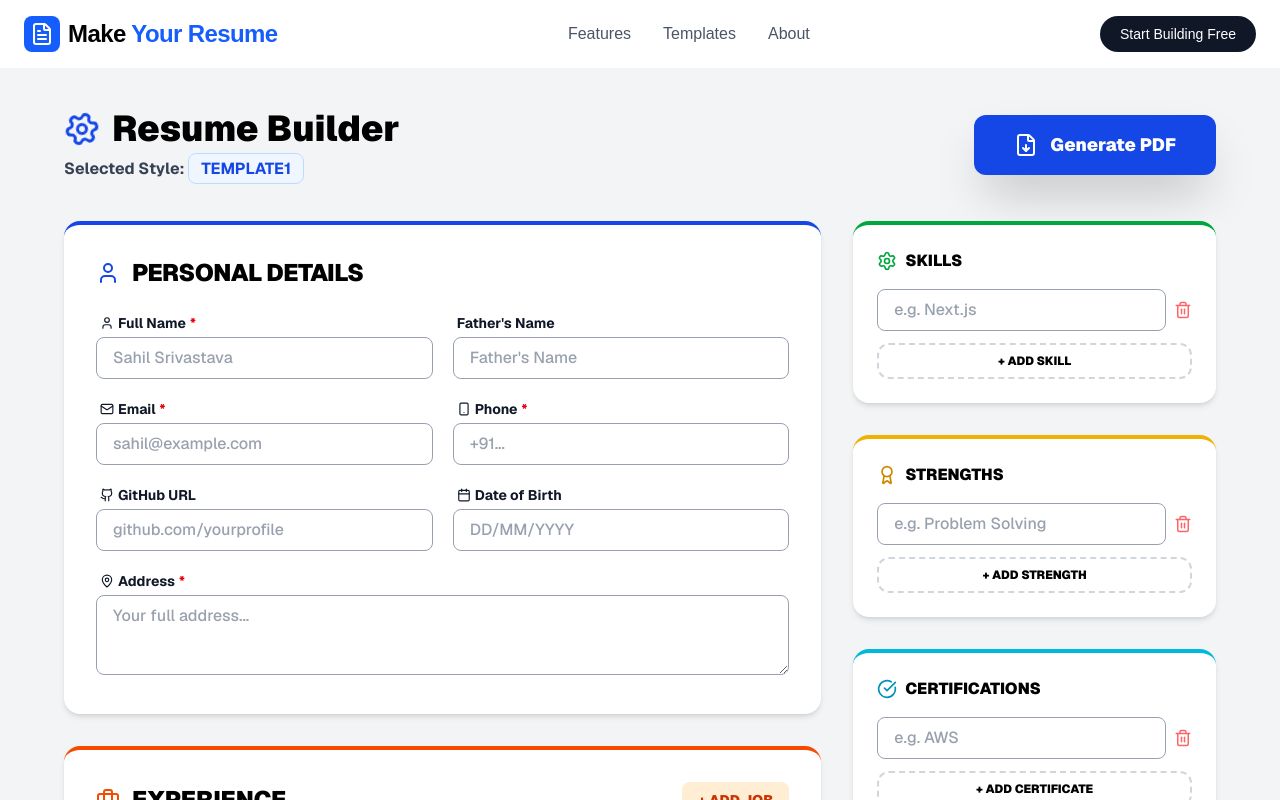
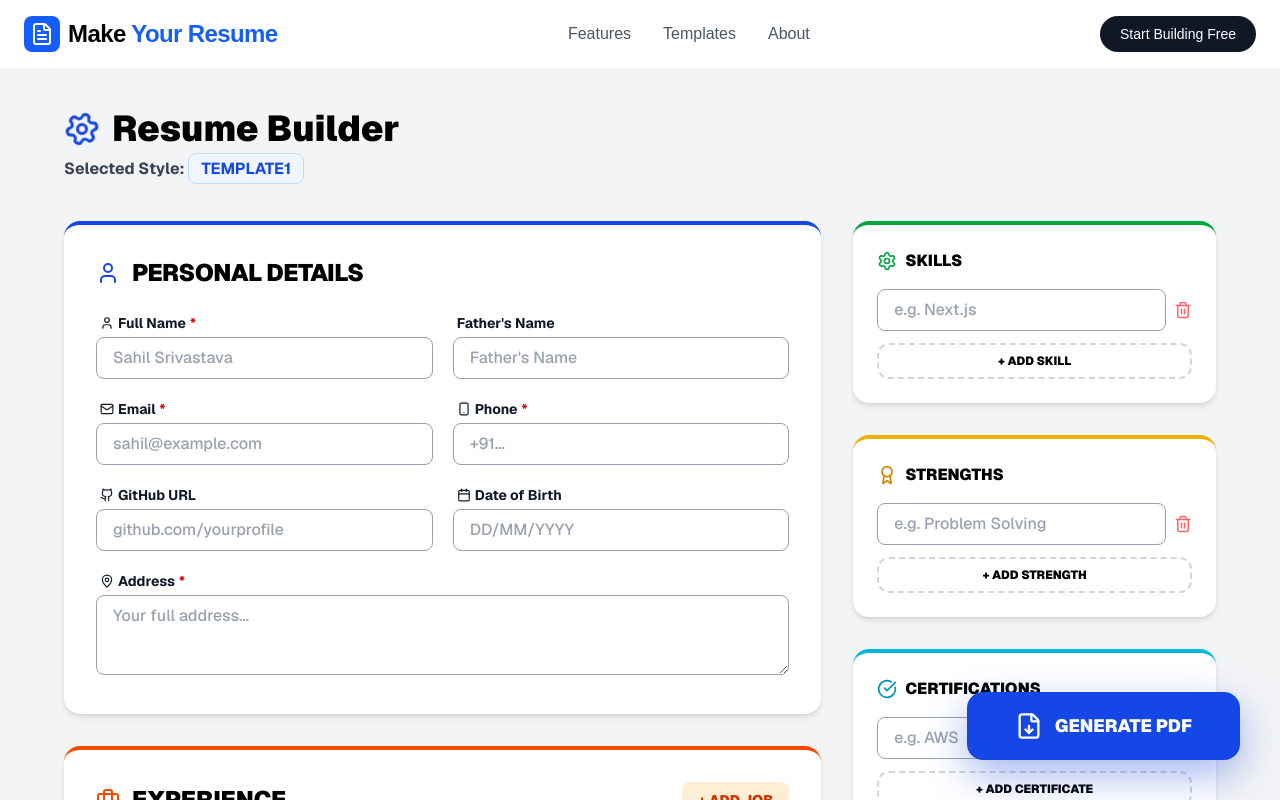
Before and after one commit to kanXer/resume-builder, a Next.js app: page /builder in a window 1280 px wide. Shown: the top 800 px of the page. Built offline with nearby package versions, Linux system fonts and the light colour scheme.

Commit message:
Update page.tsx

```diff
--- a/app/builder/page.tsx
+++ b/app/builder/page.tsx
@@ -103,7 +103,6 @@ function ResumeBuilderContent() {
 
   async function generatePDF() {
     setLoading(true);
-    // JSON mein 'template' field add kar di gayi hai
     let payload = { ...formData, template: templateId };
 
     if (payload.experience.length === 1 && !payload.experience[0].company) {
@@ -119,7 +118,7 @@ function ResumeBuilderContent() {
       const blob = await res.blob();
       setPdfUrl(URL.createObjectURL(blob));
     } catch {
-      alert("Backend error! Please check if your Python server is running.");
+      alert("Backend error! Please check if your server is running.");
     }
     setLoading(false);
   }
@@ -130,10 +129,10 @@ function ResumeBuilderContent() {
   const Required = <span className="text-red-600">*</span>;
 
   return (
-    <div className="min-h-screen bg-gray-100 py-10 px-4 md:px-8 font-sans">
+    <div className="min-h-screen bg-gray-100 py-10 px-4 md:px-8 font-sans pb-24">
       <div className="max-w-6xl mx-auto">
 
-        {/* --- HEADER --- */}
+        {/* --- HEADER (Button removed from here) --- */}
         <div className="flex flex-col md:flex-row justify-between items-center mb-10 gap-4">
           <div>
             <h1 className="text-4xl font-black text-black flex items-center gap-3">
@@ -141,23 +140,11 @@ function ResumeBuilderContent() {
             </h1>
             <p className="text-gray-700 font-bold mt-2">Selected Style: <span className="text-blue-700 uppercase px-3 py-1 bg-blue-50 rounded-lg border border-blue-200">{templateId}</span></p>
           </div>
-
-          <button
-            onClick={generatePDF}
-            disabled={loading}
-            className="bg-blue-700 hover:bg-black text-white px-10 py-4 rounded-xl font-black text-lg flex items-center gap-3 shadow-2xl transition-all active:scale-95 disabled:opacity-70 group"
-          >
-            {loading ? <div className="h-6 w-6 border-4 border-white border-t-transparent rounded-full animate-spin" /> : <FileDown size={24} className="group-hover:translate-y-1 transition-transform" />}
-            {loading ? "Generating..." : "Generate PDF"}
-          </button>
         </div>
 
         <div className="grid grid-cols-1 lg:grid-cols-12 gap-8">
-
           {/* --- LEFT COLUMN --- */}
           <div className="lg:col-span-8 space-y-8">
-
-            {/* PERSONAL INFO SECTION */}
             <section className="bg-white p-8 rounded-2xl shadow-md border-t-4 border-blue-700">
               <div className="flex items-center gap-3 mb-6">
                 <User size={24} className="text-blue-700 font-bold"/>
@@ -195,7 +182,6 @@ function ResumeBuilderContent() {
               </div>
             </section>
 
-            {/* EXPERIENCE SECTION */}
             <section className="bg-white p-8 rounded-2xl shadow-md border-t-4 border-orange-600">
               <div className="flex justify-between items-center mb-6">
                 <div className="flex items-center gap-3">
@@ -222,7 +208,6 @@ function ResumeBuilderContent() {
               ))}
             </section>
 
-            {/* EDUCATION SECTION */}
             <section className="bg-white p-8 rounded-2xl shadow-md border-t-4 border-purple-700">
               <div className="flex justify-between items-center mb-6">
                 <div className="flex items-center gap-3">
@@ -247,8 +232,6 @@ function ResumeBuilderContent() {
 
           {/* --- RIGHT COLUMN --- */}
           <div className="lg:col-span-4 space-y-8">
-
-            {/* SKILLS */}
             <div className="bg-white p-6 rounded-2xl shadow-md border-t-4 border-green-600">
               <h3 className="font-black text-black uppercase mb-4 flex items-center gap-2"><Settings size={20} className="text-green-600"/> Skills</h3>
               <div className="space-y-2">
@@ -262,7 +245,6 @@ function ResumeBuilderContent() {
               <button onClick={() => addArrayItem("skills")} className="w-full mt-3 py-2 border-2 border-dashed text-black border-gray-300 rounded-xl text-xs font-black hover:bg-green-50 transition-colors">+ ADD SKILL</button>
             </div>
 
-            {/* STRENGTHS */}
             <div className="bg-white p-6 rounded-2xl shadow-md border-t-4 border-yellow-500">
               <h3 className="font-black text-black uppercase mb-4 flex items-center gap-2"><Award size={20} className="text-yellow-600"/> Strengths</h3>
               <div className="space-y-2">
@@ -276,7 +258,6 @@ function ResumeBuilderContent() {
               <button onClick={() => addArrayItem("strengths")} className="w-full mt-3 py-2 border-2 border-dashed text-black border-gray-300 rounded-xl text-xs font-black hover:bg-yellow-50 transition-colors">+ ADD STRENGTH</button>
             </div>
 
-            {/* CERTIFICATIONS */}
             <div className="bg-white p-6 rounded-2xl shadow-md border-t-4 border-cyan-500">
               <h3 className="font-black text-black uppercase mb-4 flex items-center gap-2"><CheckCircle size={20} className="text-cyan-600"/> Certifications</h3>
               <div className="space-y-2">
@@ -290,7 +271,6 @@ function ResumeBuilderContent() {
               <button onClick={() => addArrayItem("certifications")} className="w-full mt-3 py-2 border-2 border-dashed border-gray-300 text-black rounded-xl text-xs font-black hover:bg-cyan-50 transition-colors">+ ADD CERTIFICATE</button>
             </div>
 
-            {/* DARK INFO CARD */}
             <div className="bg-black p-8 rounded-[2.5rem] shadow-2xl text-white border-b-8 border-blue-700">
               <h3 className="font-black text-xl mb-6 flex items-center gap-2 border-b border-gray-800 pb-3 uppercase tracking-tighter">
                 <Plus size={24} className="text-blue-500"/> Other Details
@@ -309,12 +289,30 @@ function ResumeBuilderContent() {
           </div>
         </div>
 
+        {/* --- FLOATING GENERATE BUTTON --- */}
+        <div className="fixed bottom-6 right-6 md:bottom-10 md:right-10 z-[100]">
+          <button
+            onClick={generatePDF}
+            disabled={loading}
+            className="bg-blue-700 hover:bg-black text-white px-8 py-4 md:px-12 md:py-5 rounded-full md:rounded-2xl font-black text-lg flex items-center gap-3 shadow-[0_15px_40px_rgba(29,78,216,0.4)] transition-all active:scale-90 hover:-translate-y-2 disabled:opacity-70 group"
+          >
+            {loading ? (
+              <div className="h-6 w-6 border-4 border-white border-t-transparent rounded-full animate-spin" />
+            ) : (
+              <FileDown size={28} className="group-hover:bounce" />
+            )}
+            <span className={loading ? "ml-2" : ""}>
+              {loading ? "Generating..." : "GENERATE PDF"}
+            </span>
+          </button>
+        </div>
+
         {/* LOADING MODAL */}
         {loading && (
           <div className="fixed inset-0 z-[150] bg-black/80 backdrop-blur-md flex items-center justify-center">
-            <div className="bg-white p-12 rounded-[3rem] text-center border-b-[10px] border-blue-700 shadow-2xl animate-in zoom-in-90">
+            <div className="bg-white p-12 rounded-[3rem] text-center border-b-[10px] border-blue-700 shadow-2xl">
               <div className="w-24 h-24 border-[8px] border-blue-700 border-t-transparent rounded-full animate-spin mx-auto mb-6"></div>
-              <h2 className="text-xl font-black text-blue-700  italic">Generating PDF...</h2>
+              <h2 className="text-xl font-black text-blue-700 italic">Processing Data...</h2>
             </div>
           </div>
         )}
@@ -326,11 +324,11 @@ function ResumeBuilderContent() {
               <div className="p-6 bg-gray-50 flex justify-between items-center border-b-2">
                 <div>
                   <h2 className="font-black text-2xl text-black flex items-center gap-2"><CheckCircle className="text-green-600"/> PDF READY</h2>
-                  <p className="text-[10px] font-bold text-gray-400 uppercase tracking-widest tracking-widest uppercase mt-1">Template: {templateId}</p>
+                  <p className="text-[10px] font-bold text-gray-400 uppercase tracking-widest mt-1">Style: {templateId}</p>
                 </div>
                 <div className="flex gap-4">
-                  <button onClick={() => setPdfUrl(null)} className="font-black text-gray-400 hover:text-red-500 uppercase text-xs transition-colors">Discard</button>
-                  <a href={pdfUrl} download="Resume.pdf" className="bg-blue-700 hover:bg-black text-white px-8 py-3 rounded-xl font-black text-sm flex items-center gap-2 shadow-lg transition-all">
+                  <button onClick={() => setPdfUrl(null)} className="font-black text-gray-400 hover:text-red-500 uppercase text-xs">Discard</button>
+                  <a href={pdfUrl} download="Resume.pdf" className="bg-blue-700 hover:bg-black text-white px-8 py-3 rounded-xl font-black text-sm flex items-center gap-2 transition-all">
                     <FileDown size={18}/> DOWNLOAD
                   </a>
                 </div>
@@ -346,17 +344,17 @@ function ResumeBuilderContent() {
       <style jsx global>{`
         .animate-spin-slow { animation: spin 8s linear infinite; }
         @keyframes spin { from { transform: rotate(0deg); } to { transform: rotate(360deg); } }
+        @keyframes bounce { 0%, 100% { transform: translateY(0); } 50% { transform: translateY(-4px); } }
+        .group-hover\:bounce { animation: bounce 0.6s infinite; }
       `}</style>
     </div>
   );
 }
 
-// Final Export wrapped in Suspense
 export default function ResumeBuilder() {
   return (
-    <Suspense fallback={<div className="min-h-screen flex items-center justify-center font-black text-2xl bg-gray-100 uppercase italic">Loading Resume Builder...</div>}>
+    <Suspense fallback={<div className="min-h-screen flex items-center justify-center font-black text-2xl bg-gray-100 uppercase italic">Loading...</div>}>
       <ResumeBuilderContent />
     </Suspense>
   );
-
 }
```
